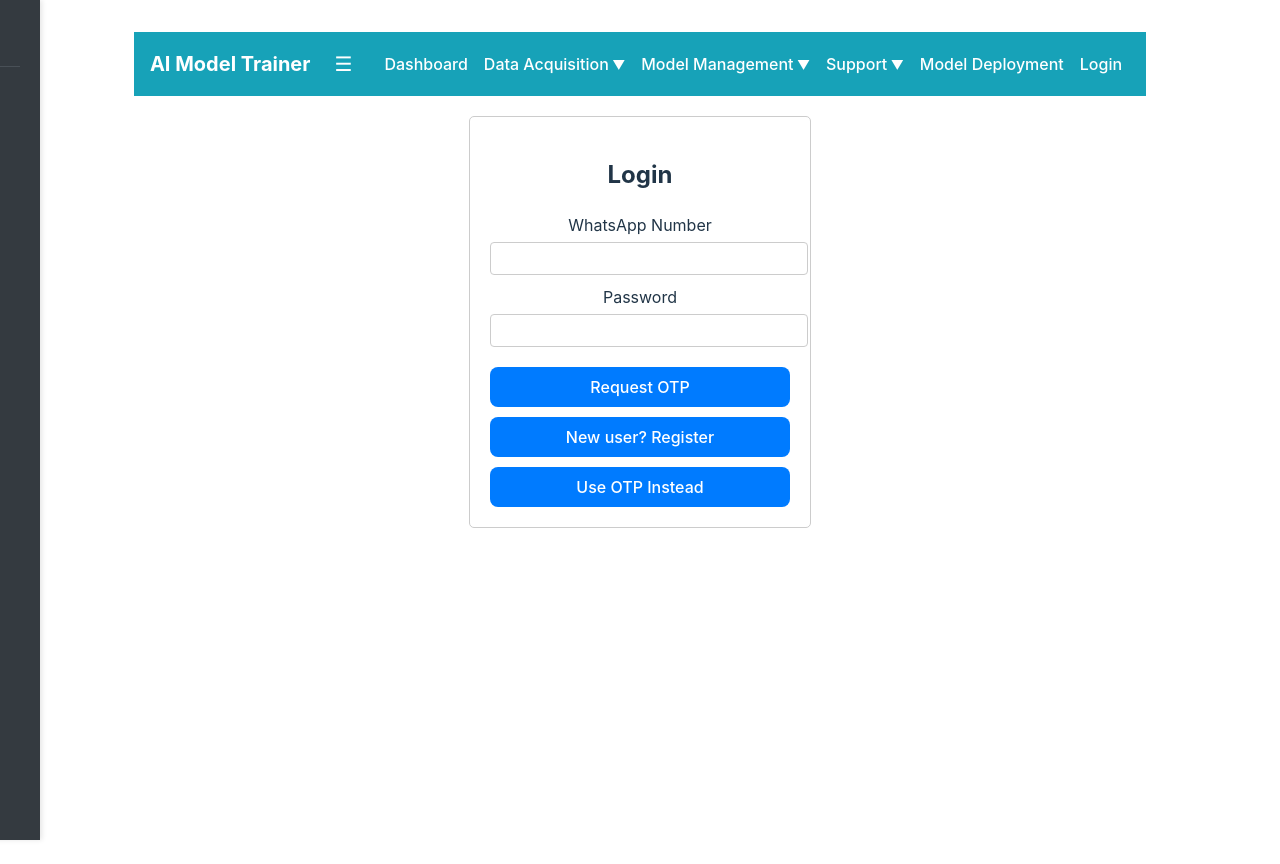
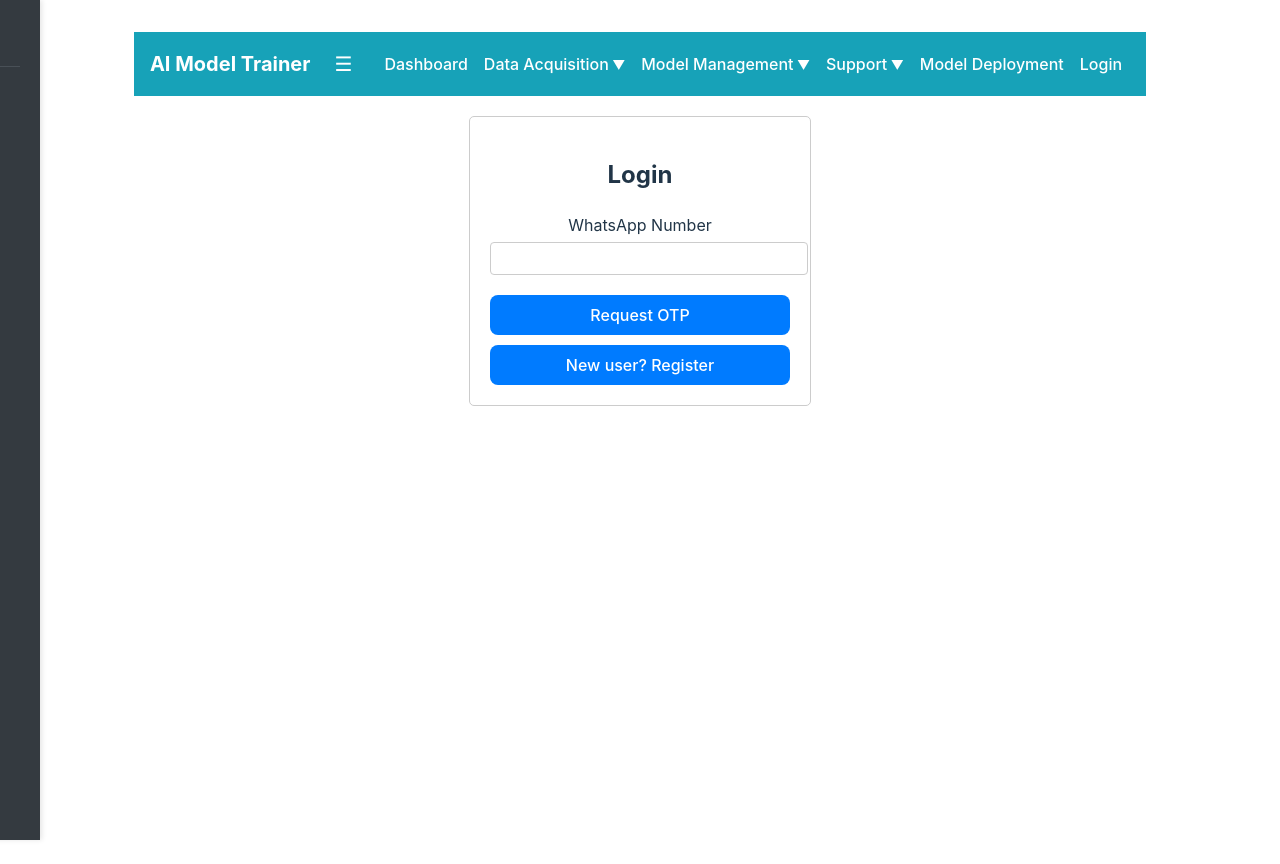
Before and after one commit to openchlai/aitrainer, a Vue app: page /login in a window 1280 px wide. Built offline with nearby package versions, Linux system fonts and the light colour scheme.

Commit message:
Update changes

```diff
--- a/src/components/userAuth.vue
+++ b/src/components/userAuth.vue
@@ -2,7 +2,7 @@
     <div class="container">
         <h2>{{ isRegister ? "Register" : "Login" }}</h2>
 
-        <form @submit.prevent="isRegister ? registerUser() : (useOTP ? verifyOTP() : requestOTP())">
+        <form @submit.prevent="isRegister ? registerUser() : verifyOTP()">
             <div class="form-group">
                 <label for="whatsapp_number">WhatsApp Number</label>
                 <input type="text" v-model="whatsapp_number" required />
@@ -13,23 +13,19 @@
                 <input type="text" v-model="name" required />
             </div>
 
-            <div class="form-group">
-                <label v-if="!useOTP">Password</label>
-                <label v-if="useOTP">OTP</label>
-                <input type="password" v-model="password" v-if="!useOTP" required />
-                <input type="text" v-model="otp" v-if="useOTP" required />
+            <div class="form-group" v-if="otpRequested">
+                <label>OTP</label>
+                <input type="text" v-model="otp" required />
             </div>
 
             <button type="submit">
-                {{ isRegister ? "Register" : useOTP ? "Verify OTP" : "Request OTP" }}
+                {{ isRegister ? "Register" : otpRequested ? "Verify OTP" : "Request OTP" }}
             </button>
         </form>
 
         <button @click="toggleMode">
             {{ isRegister ? "Already have an account? Login" : "New user? Register" }}
         </button>
-
-        <button @click="useOTPMode" v-if="!useOTP && !isRegister">Use OTP Instead</button>
     </div>
 </template>
 
@@ -42,23 +38,17 @@
         setup() {
             const whatsapp_number = ref("");
             const name = ref("");
-            const password = ref("");
             const otp = ref("");
             const isRegister = ref(false);
-            const useOTP = ref(false);
+            const otpRequested = ref(false);
             const router = useRouter();
 
             const toggleMode = () => {
                 isRegister.value = !isRegister.value;
-                useOTP.value = false;
+                otpRequested.value = false;
                 whatsapp_number.value = "";
                 name.value = "";
-                password.value = "";
                 otp.value = "";
-            };
-
-            const useOTPMode = () => {
-                useOTP.value = true;
             };
 
             const registerUser = async () => {
@@ -66,7 +56,6 @@
                     const response = await apiClient.post("/auth/register/", {
                         whatsapp_number: whatsapp_number.value,
                         name: name.value,
-                        password: password.value,
                     });
                     alert(response.data.message);
                     isRegister.value = false;
@@ -81,13 +70,17 @@
                         whatsapp_number: whatsapp_number.value,
                     });
                     alert(response.data.message);
-                    useOTP.value = true;
+                    otpRequested.value = true;
                 } catch (error) {
                     alert(error.response?.data?.error || "Failed to request OTP.");
                 }
             };
 
             const verifyOTP = async () => {
+                if (!otpRequested.value) {
+                    return requestOTP(); // Request OTP first if not already done
+                }
+
                 try {
                     const response = await apiClient.post("/auth/verify-otp/", {
                         whatsapp_number: whatsapp_number.value,
@@ -106,14 +99,11 @@
             return {
                 whatsapp_number,
                 name,
-                password,
                 otp,
                 isRegister,
-                useOTP,
+                otpRequested,
                 toggleMode,
-                useOTPMode,
                 registerUser,
-                requestOTP,
                 verifyOTP,
             };
         },
```
